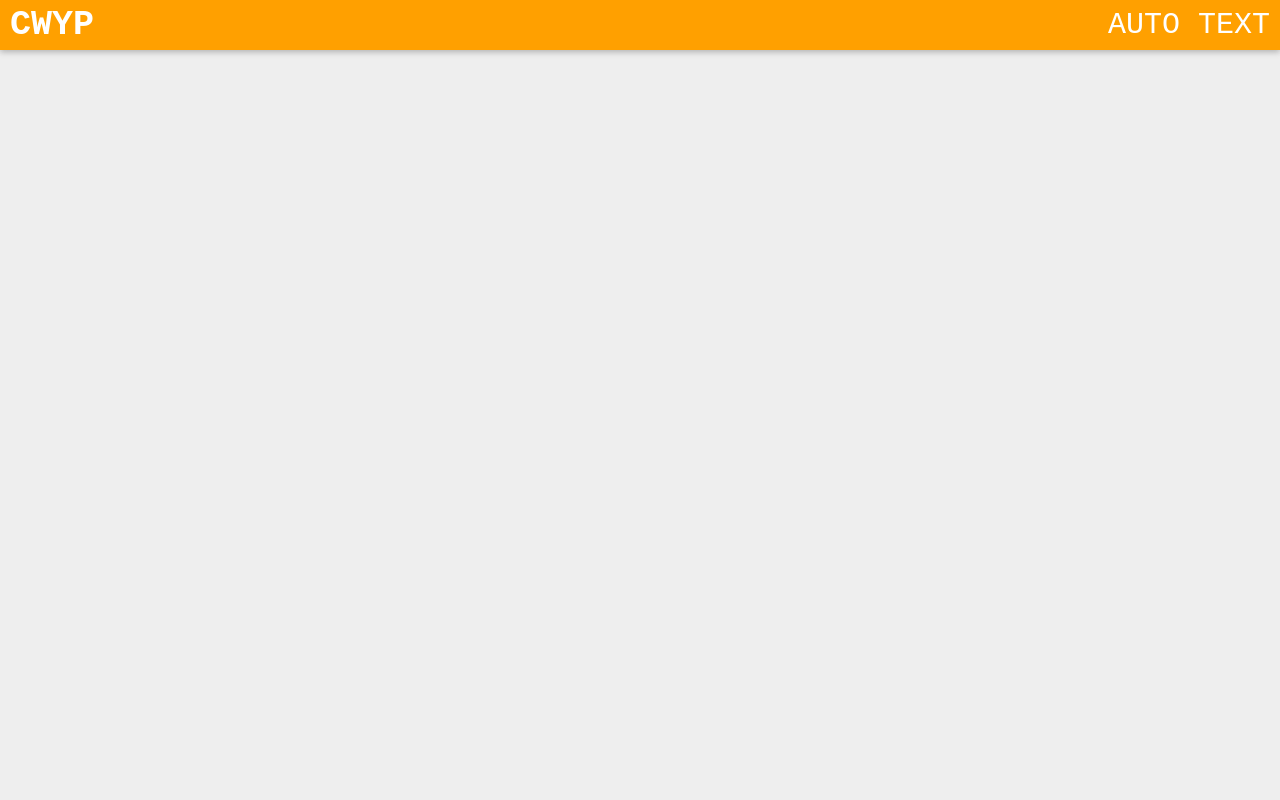
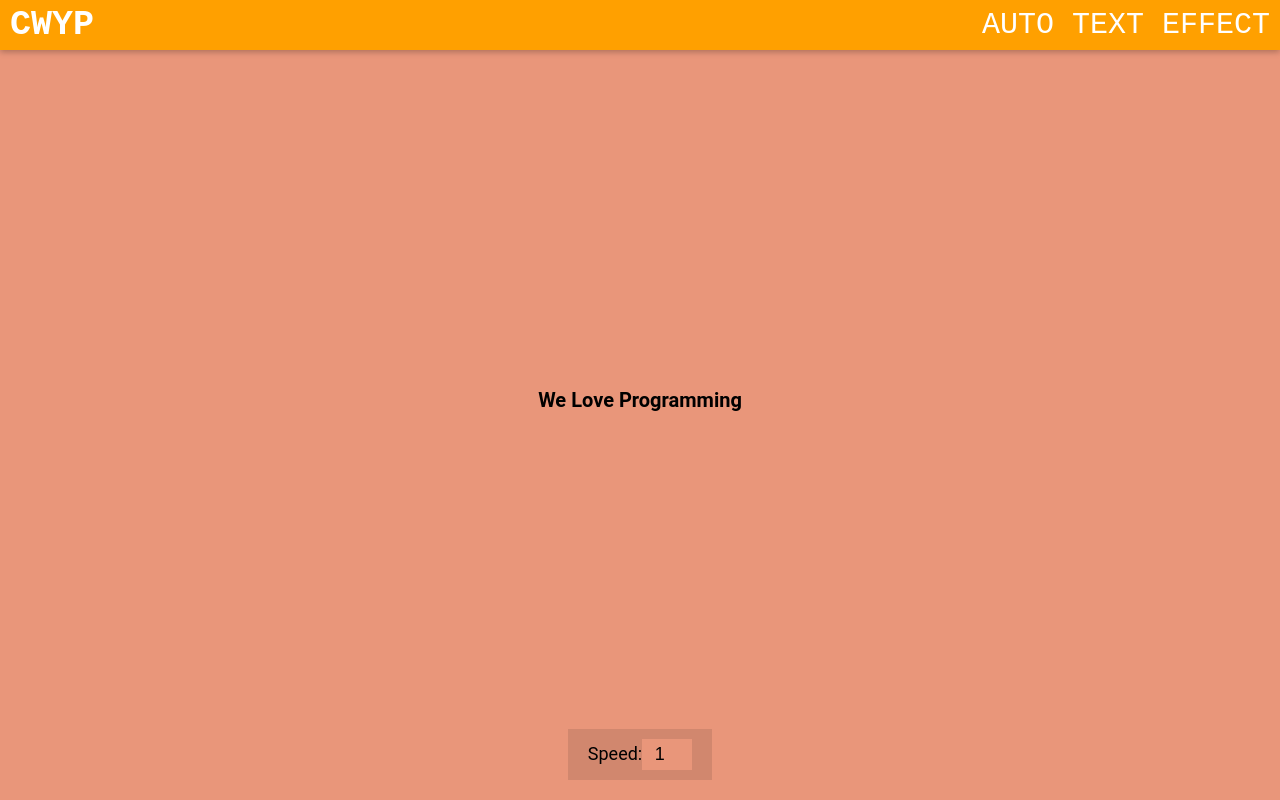
Before and after one commit to YoussefPasha/Projects.js, a React (Create React App) app: page /auto_text_effect in a window 1280 px wide. Built offline with nearby package versions, Linux system fonts and the light colour scheme; a web font is replaced by a local one.

Commit message:
adding component design to app

```diff
--- a/src/App.tsx
+++ b/src/App.tsx
@@ -1,7 +1,7 @@
 import React, { Component } from "react";
 import { BrowserRouter, Route } from "react-router-dom";
 import { Cards, Navigation } from "./container";
-import { ExpandingCards } from "./components";
+import { ExpandingCards, TextEffect } from "./components";
 
 export default class App extends Component {
   render() {
@@ -10,6 +10,7 @@ export default class App extends Component {
         <Navigation />
         <Route path="/" component={Cards} exact />
         <Route path="/expanding_Cards" component={ExpandingCards} exact />
+        <Route path="/auto_text_effect" component={TextEffect} exact />
       </BrowserRouter>
     );
   }
--- a/src/components/index.ts
+++ b/src/components/index.ts
@@ -1 +1,2 @@
 export { ExpandingCards } from "./ExpandingCards";
+export { TextEffect } from "./text-effect";
--- /dev/null
+++ b/src/components/text-effect/Component.tsx
@@ -0,0 +1,17 @@
+import React, { Fragment } from "react";
+import MainContainer from "./components";
+const Component = () => {
+  return (
+    <Fragment>
+      <MainContainer>
+        <h1>We Love Programming</h1>
+        <MainContainer.SpeedPanel>
+          <label>Speed:</label>
+          <MainContainer.SpeedInput type="number" value="1" min="1" max="10" />
+        </MainContainer.SpeedPanel>
+      </MainContainer>
+    </Fragment>
+  );
+};
+
+export default Component;
--- a/src/components/text-effect/components/index.tsx
+++ b/src/components/text-effect/components/index.tsx
@@ -0,0 +1,14 @@
+import React from "react";
+import { Container, MainPanel, NInput } from "./styles";
+
+export default function MainContainer({ children, ...restProps }: any) {
+  return <Container {...restProps}>{children}</Container>;
+}
+
+MainContainer.SpeedPanel = function Panel({ children, ...restProps }: any) {
+  return <MainPanel {...restProps}>{children}</MainPanel>;
+};
+
+MainContainer.SpeedInput = function Input({ children, ...restProps }: any) {
+  return <NInput {...restProps}>{children}</NInput>;
+};
--- a/src/components/text-effect/components/styles.ts
+++ b/src/components/text-effect/components/styles.ts
@@ -12,7 +12,7 @@ export const Container = styled.div`
   margin: 0;
 `;
 
-export const panel = styled.div`
+export const MainPanel = styled.div`
   position: absolute;
   bottom: 20px;
   background: rgba(0, 0, 0, 0.1);
--- a/src/components/text-effect/index.ts
+++ b/src/components/text-effect/index.ts
@@ -0,0 +1 @@
+export { default as TextEffect } from "./Component";
--- a/src/container/CardsContainer/CardsContainer.tsx
+++ b/src/container/CardsContainer/CardsContainer.tsx
@@ -19,6 +19,15 @@ const CardsContainer = () => {
         ]}
         cmpLink={"expanding_Cards"}
       />
+      <Card
+        cmpName="Auto Text Effect"
+        features={[
+          "Advanced TS and Styled-Components",
+          "JS Frameworks",
+          "Advanced Animations",
+        ]}
+        cmpLink={"auto_text_effect"}
+      />
     </div>
   );
 };
--- a/src/container/Navigation/Navigation.tsx
+++ b/src/container/Navigation/Navigation.tsx
@@ -33,7 +33,7 @@ const Navigation = () => {
             fontWeight: "normal",
           }}
         >
-          {locationPath[0] + " " + locationPath[1]}
+          {locationPath.map((child) => child + " ")}
         </h1>
       ) : (
         <h1
```
Also changed, not shown: src/components/text-effect/Components.tsx (deleted), 1 other file (tests, documents, lock files or other folders).
